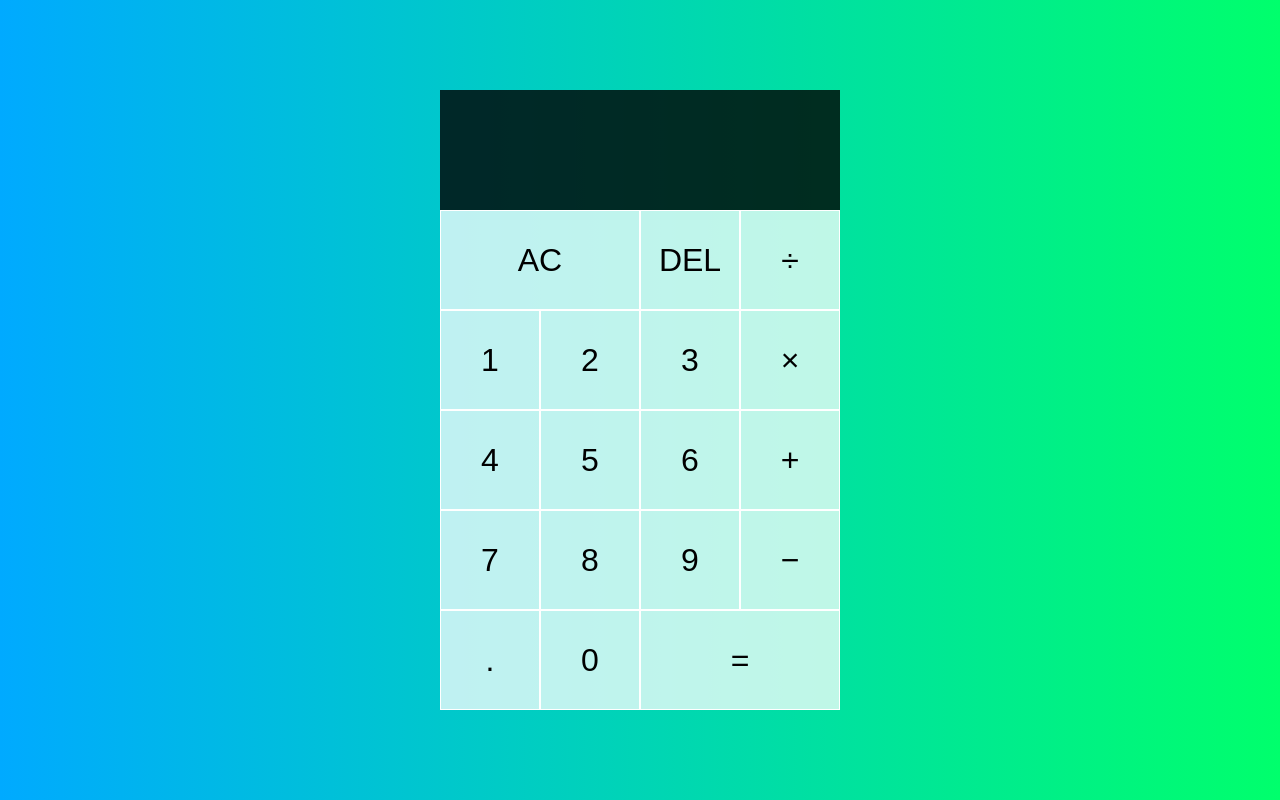
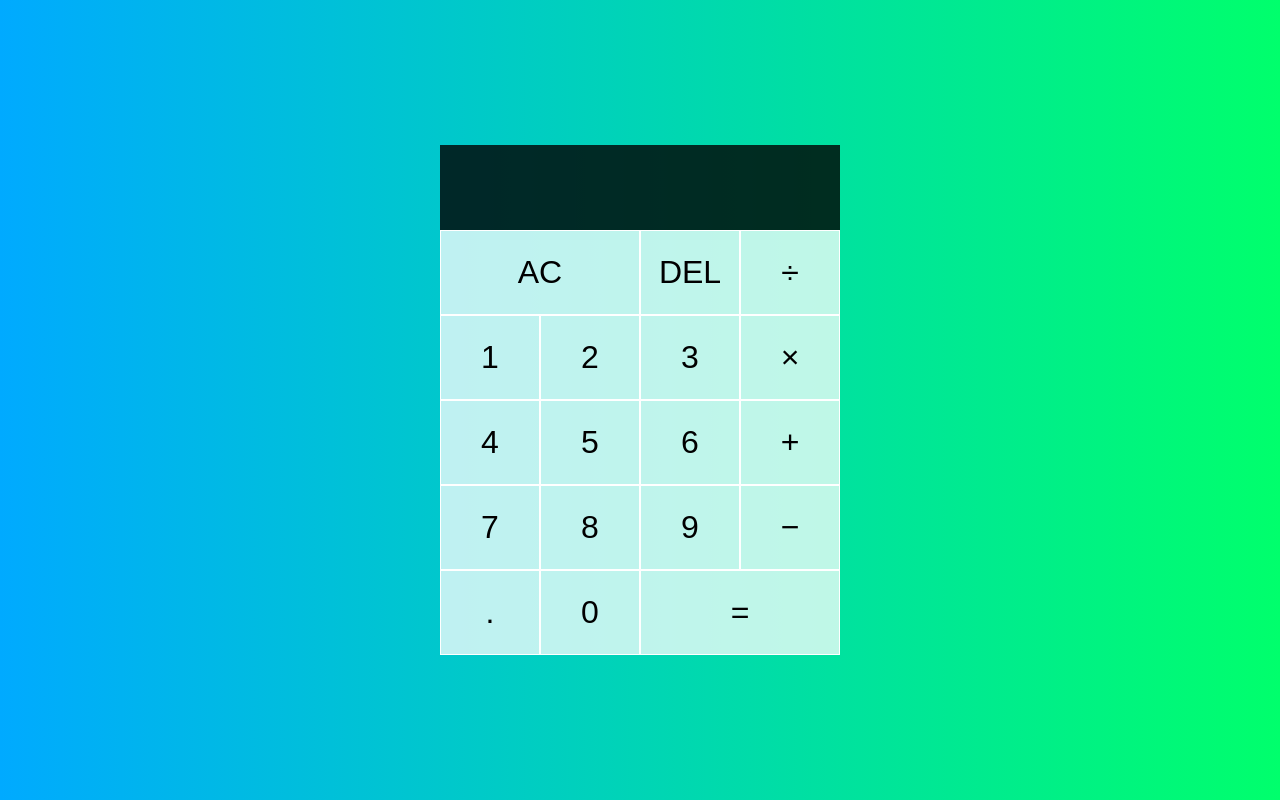
Before and after one commit to loathsock/loathsock.github.io, a plain HTML site: page calc/index.html in a window 1280 px wide. Drawn offline with Linux system fonts and the light colour scheme.

Commit message:
js-pdf added

```diff
--- a/calc/index.html
+++ b/calc/index.html
@@ -2,7 +2,7 @@
 <html>
   <head>
     <meta charset="utf-8">
-    <meta name= "viewport" content="width=device-width, initial-scale=1.0">
+    <meta name="viewport" content="width=device-width, initial-scale=1" />
     <meta http-equiv="X-UA-Compatible" content="ie=edge">
     <title>calculator</title>
     <link rel="stylesheet" href="style.css">
--- a/calc/style.css
+++ b/calc/style.css
@@ -15,7 +15,7 @@ body {
   align-content: center;
   min-height: 100vh;
   grid-template-columns: repeat(4, 100px);
-  grid-template-rows: minmax(120px, auto) repeat(5, 100px);
+  grid-template-rows: minmax(85px, auto) repeat(5, 85px);
 }
 .calculator-grid > button {
   cursor: pointer;
```
Also changed, not shown: index.html (+1 -0 lines), 1 other file.
